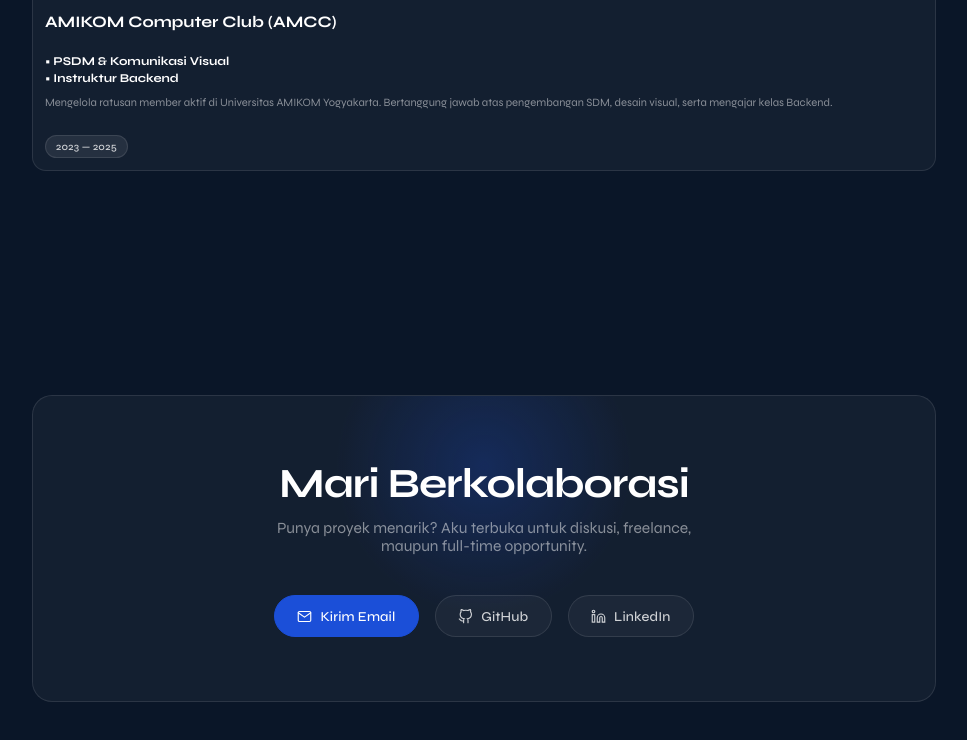
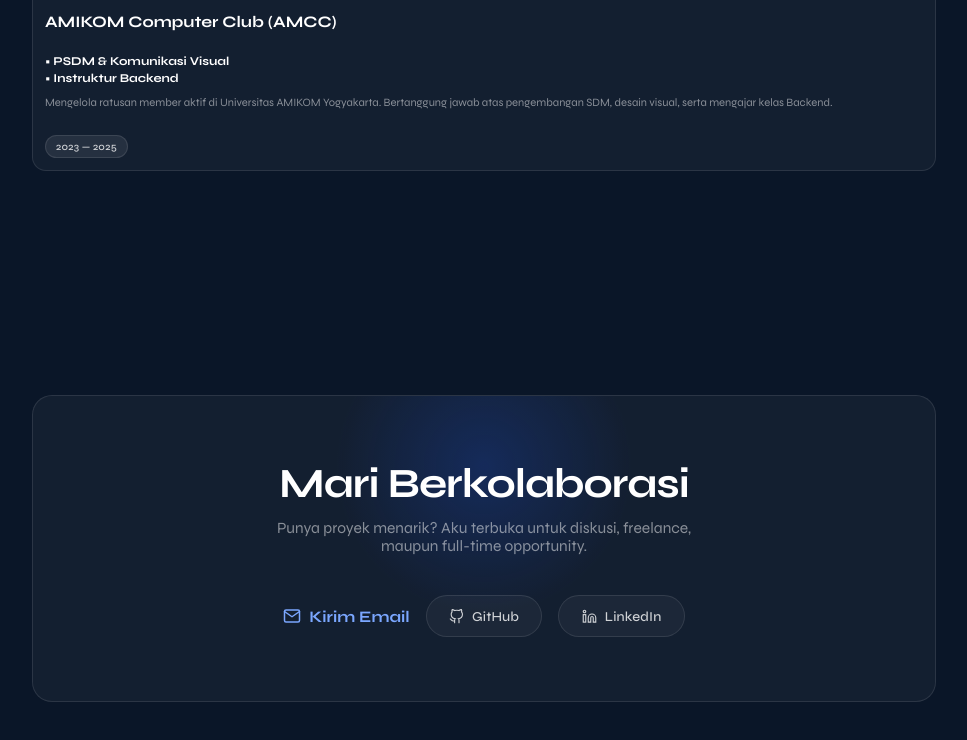
Before and after one commit to dindalolyta23/PORTOFOLIO_DINDA-LOLYTA, a plain HTML site: page index.html in a window 1280 px wide. Shown: the part 8339-9079 px from the top of the page, without its empty margins (156-1123 px from the left). Drawn offline with Linux system fonts and the light colour scheme; a web font is replaced by a local one.

```diff
--- a/index.html
+++ b/index.html
@@ -1325,13 +1325,13 @@
     <h2>Mari Berkolaborasi</h2>
     <p>Punya proyek menarik? Aku terbuka untuk diskusi, freelance, maupun full-time opportunity.</p>
     <div class="contact-links">
-     <a class="contact-link primary" href="mailto:dindalolyta23@gmail.com">
-        <svg width="15" height="15" viewBox="0 0 24 24" fill="none" stroke="currentColor" stroke-width="1.8" stroke-linecap="round">
-          <path d="M4 4h16c1.1 0 2 .9 2 2v12c0 1.1-.9 2-2 2H4c-1.1 0-2-.9-2-2V6c0-1.1.9-2 2-2z"/>
-          <polyline points="22,6 12,13 2,6"/>
-        </svg>
-        Kirim Email
-      </a>
+    <a href="mailto:dindalolyta23@gmail.com" style="display: inline-flex; align-items: center; gap: 8px; color: #7BA7FF; text-decoration: none; font-weight: 600;">
+  <svg width="18" height="18" viewBox="0 0 24 24" fill="none" stroke="currentColor" stroke-width="2" stroke-linecap="round" stroke-linejoin="round">
+    <path d="M4 4h16c1.1 0 2 .9 2 2v12c0 1.1-.9 2-2 2H4c-1.1 0-2-.9-2-2V6c0-1.1.9-2 2-2z"></path>
+    <polyline points="22,6 12,13 2,6"></polyline>
+  </svg>
+  Kirim Email
+</a>
       <a class="contact-link" href="https://github.com/dindalolyta23" target="_blank">
         <svg width="15" height="15" viewBox="0 0 24 24" fill="none" stroke="currentColor" stroke-width="1.8" stroke-linecap="round"><path d="M9 19c-5 1.5-5-2.5-7-3m14 6v-3.87a3.37 3.37 0 0 0-.94-2.61c3.14-.35 6.44-1.54 6.44-7A5.44 5.44 0 0 0 20 4.77 5.07 5.07 0 0 0 19.91 1S18.73.65 16 2.48a13.38 13.38 0 0 0-7 0C6.27.65 5.09 1 5.09 1A5.07 5.07 0 0 0 5 4.77a5.44 5.44 0 0 0-1.5 3.78c0 5.42 3.3 6.61 6.44 7A3.37 3.37 0 0 0 9 18.13V22"/></svg>
         GitHub
```
